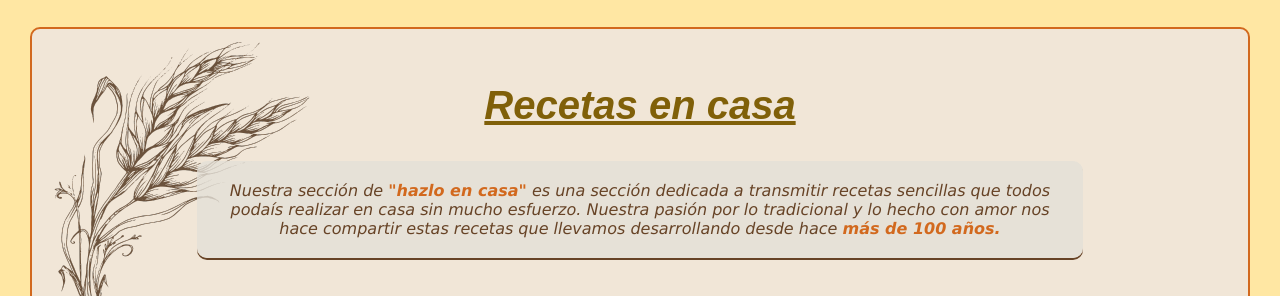
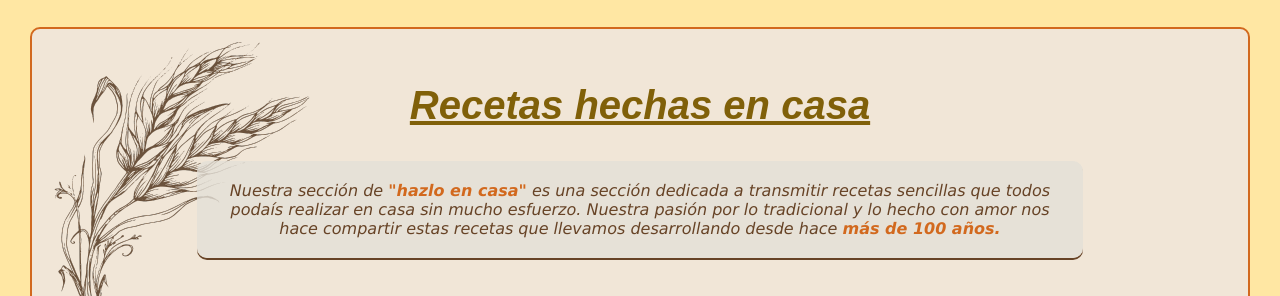
Before and after one commit to Aldurald/One-page-example, a plain HTML site: page index.html in a window 1280 px wide. Shown: the part 2710-3006 px from the top of the page. Drawn offline with Linux system fonts and the light colour scheme.

Commit message:
He cambiado el H2 de "recetas hechas en casa"

```diff
--- a/index.html
+++ b/index.html
@@ -71,7 +71,7 @@
 			<!--Sección de recetas-->
 			<section class="recetas" id="vid">
 				<div>
-				<h2>Recetas en casa</h2>
+				<h2>Recetas hechas en casa</h2>
 				<p>Nuestra sección de <b>"hazlo en casa"</b> es una sección dedicada a transmitir recetas sencillas que todos podaís realizar en casa sin mucho esfuerzo. Nuestra pasión por lo tradicional y lo hecho con amor nos hace compartir estas recetas que llevamos desarrollando desde hace <b>más de 100 años.</b></p>
 				</div>
 				<div>
```
